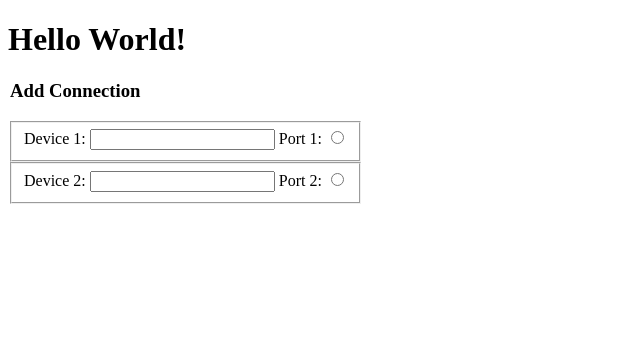
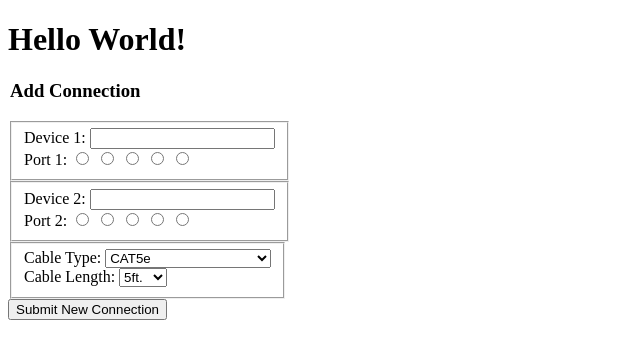
Before and after one commit to FamousHero/DjangoTutorial, a Django app: page /network-connections/ in a window 1280 px wide. Shown: the top 359 px of the page, without its empty margins (0-640 px from the left). Run offline with Django 5.2, Linux system fonts and the light colour scheme.

Commit message:
Add form fields for cable attributes

```diff
--- a/network_connections/models.py
+++ b/network_connections/models.py
@@ -7,7 +7,7 @@ class Device(models.Model):
     # Device type (Server, Hub, Switch, Router, Modem,
     #               Media Converters, Optical Transceivers)
     # Total ports
-    # Ports available
+    # Ports available (decrement on form submission & update)
     # Cables connected (foreign Key)
 
 
--- a/network_connections/templates/network_connections/index.html
+++ b/network_connections/templates/network_connections/index.html
@@ -28,23 +28,68 @@
     </legend>
 
     <fieldset class="connection-fieldset">
+        <div>
+            <label for="Device 1">Device 1: </label>
+            <input type="text" name="Device 1" id="Device 1">
+        </div>
 
-        <label for="Device 1">Device 1: </label>
-        <input type="text" name="Device 1">
-        <label for="Port 1">Port 1: </label>
-        <input type="radio" name="Port 1">
+        <div>
+            <label for="Port 1">Port 1: </label>
+            <input type="radio" name="Port 1">
+            <input type="radio" name="Port 1" value="2">
+            <input type="radio" name="Port 1" value="3">
+            <input type="radio" name="Port 1" value="4">
+            <input type="radio" name="Port 1" value="5">
+        </div>
+
     </fieldset>
 
     <fieldset class="connection-fieldset">
+        <div>
+            <label for="Device 2">Device 2: </label>
+            <input type="text" name="Device 2" id="Device 2">
+        </div>
 
-        <label for="Device 2">Device 2: </label>
-        <input type="text" name="Device 2">
-        <label for="Port 2">Port 2: </label>
-        <input type="radio" name="Port 2">
+        <div>
+            <label for="Port 2">Port 2: </label>
+            <input type="radio" name="Port 2">
+            <input type="radio" name="Port 2" value="2">
+            <input type="radio" name="Port 2" value="3">
+            <input type="radio" name="Port 2" value="4">
+            <input type="radio" name="Port 2" value="5">
+        </div>
 
     </fieldset>
 
+    <fieldset class="connection-fieldset">
+        <div>
+            <label for="Cable Type">Cable Type: </label>
+            <select name="Cable Type" id="Cable Type">
+                <option value="CAT5e">CAT5e</option>
+                <option value="CAT6">CAT6</option>
+                <option value="CAT6a">CAT6a</option>
+                <option value="coaxial">coaxial</option>
+                <option value="Single-Mode Fiber Optic">Single-Mode Fiber Optic</option>
+                <option value="Multi-Mode Fiber Optic">Multi-Mode Fiber Optic</option>
+                <option value="OM3/OM4">OM3/OM4</option>
+                <option value="OM5">OM5</option>
+                <option value="MTP/MPO">MTP/MPO</option>
+            </select>
+        </div>
 
+        <div>
+            <label for="Cable Length">Cable Length: </label>
+            <select name="Cable Length" id="Cable Length">
+                <option value="5">5ft.</option>
+                <option value="8">8ft.</option>
+                <option value="12">12ft.</option>
+                <option value="24">24ft.</option>
+                <option value="36">36ft.</option>
+                <option value="48">48ft.</option>
+            </select>
+        </fieldset>
+        </div>
+    <input type="submit" value="Submit New Connection">
    </form>
 
 </body>
```
